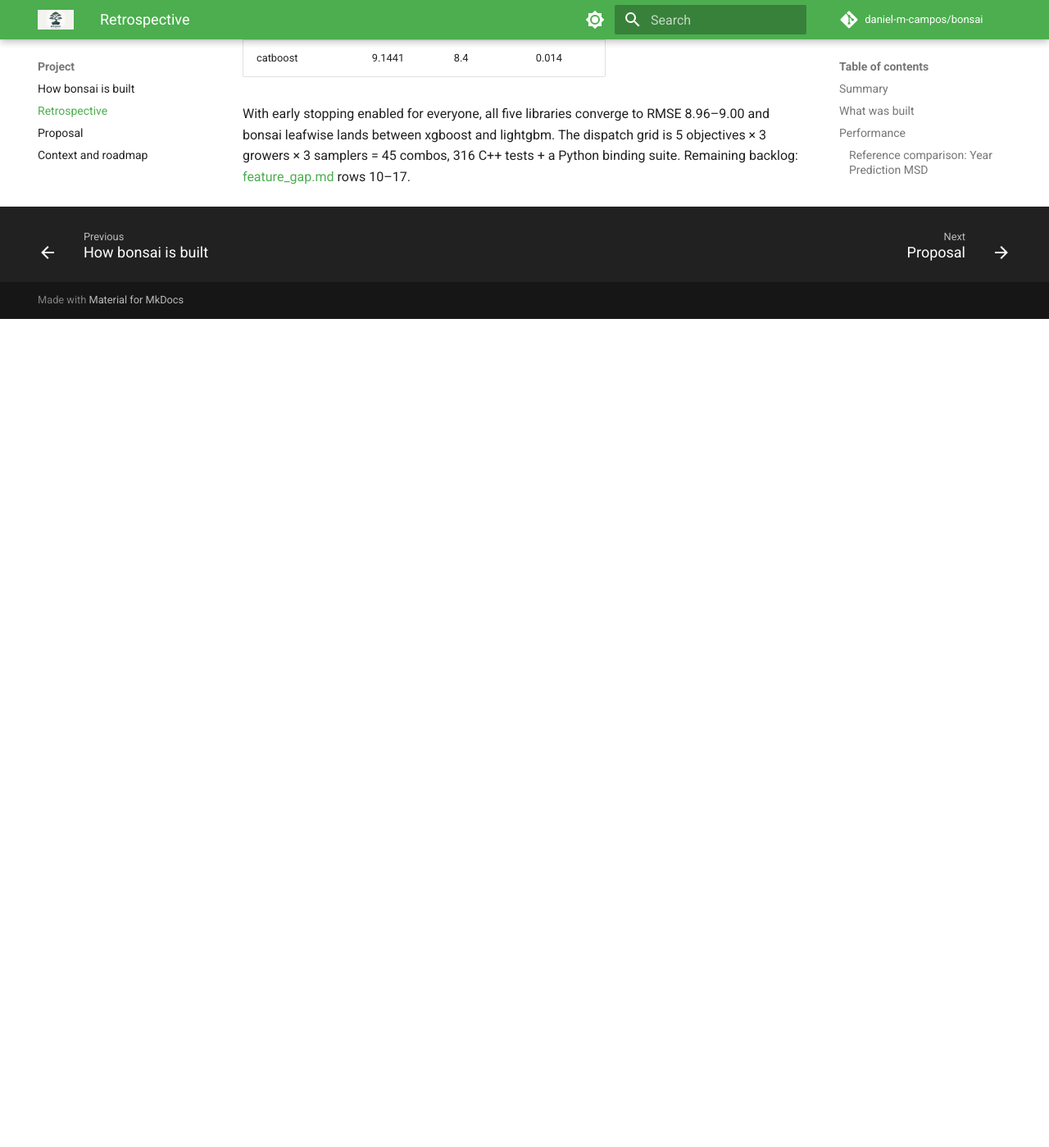
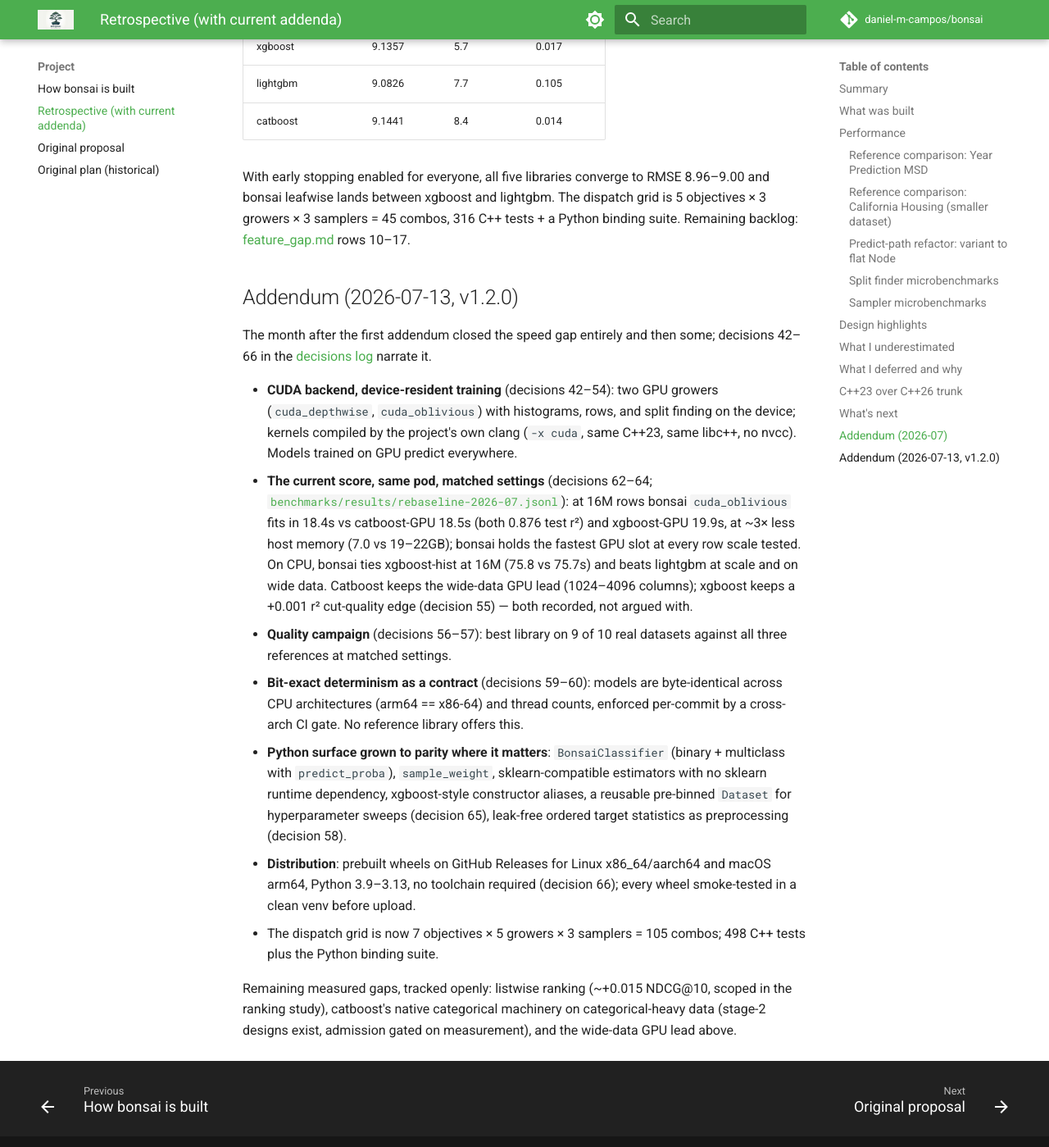
Before and after one commit to daniel-m-campos/bonsai, an MkDocs documentation site: the page built from docs/report.md, in a window 1280 px wide and 1400 px high, scrolled down 7396 px. Shown: the whole window at 82% size. Built offline with MkDocs 1.6.1 and Material for MkDocs 9.7.7, drawn with Linux system fonts in a browser that asks for light colours; comment, search, counter and statistics services are not loaded; before the commit the page ends 7785 px from its top, so only the background shows below that; some of the changed text lies outside the part shown.

Commit message:
docs: bring the Project section up to date — v1.2.0 addendum, historical banners
Claude-Session: https://claude.ai/code/session_01SfgWZ7ftZV7aJJh87NXR72

```diff
--- a/docs/report.md
+++ b/docs/report.md
@@ -5,8 +5,11 @@
 > **This document is a dated snapshot** of the project at MVP completion
 > (git tag `mpcs-submission`). The claims about missing parallelism, two
 > growers, and the speed gap were true then and are preserved as the
-> point-in-time record. For what changed since, jump to the
-> [Addendum](#addendum-2026-07) at the bottom.
+> point-in-time record — every performance number below is historical.
+> For what changed since, see the addenda at the bottom; for current
+> numbers, the [README performance section](../README.md#performance) and
+> the committed runs in [`benchmarks/results/`](../benchmarks/results/)
+> are the living source of truth.
 
 ## Summary
 
@@ -158,15 +161,16 @@ landed, in four tagged pushes (see `git tag -n`):
   subsampled training), early stopping, L1, MAE/Huber/quantile objectives,
   monotone + interaction constraints, DART. Each feature was A/B'd with
   the same knob enabled in xgboost/lightgbm/catboost; tables live in
-  [feature_gap.md](feature_gap.md).
+  [feature_gap.md](https://github.com/daniel-m-campos/bonsai/blob/main/docs/feature_gap.md).
 - **`v0.4.0` — Python bindings** (decision 36): nanobind module,
   sklearn-style `BonsaiRegressor`, models interchangeable with the CLI,
   static libomp so bonsai coexists with xgboost/lightgbm in one process.
 - **Feature importance** (decision 37): split-count + gain, CLI and
   Python surfaces.
 
-Current standing on YearPredictionMSD (200 iters, in-process "native"
-timing like the references; `benchmarks/results/msd_native.*`):
+Standing on YearPredictionMSD as of that addendum (200 iters, in-process
+"native" timing like the references; `benchmarks/results/msd_native.*` —
+historical; see the second addendum below for where things stand now):
 
 | library | rmse | fit_s | predict_s |
 |---|---|---|---|
@@ -180,4 +184,46 @@ With early stopping enabled for everyone, all five libraries converge to
 RMSE 8.96–9.00 and bonsai leafwise lands between xgboost and lightgbm.
 The dispatch grid is 5 objectives × 3 growers × 3 samplers = 45 combos,
 316 C++ tests + a Python binding suite. Remaining backlog:
-[feature_gap.md](feature_gap.md) rows 10–17.
+[feature_gap.md](https://github.com/daniel-m-campos/bonsai/blob/main/docs/feature_gap.md) rows 10–17.
+
+## Addendum (2026-07-13, v1.2.0)
+
+The month after the first addendum closed the speed gap entirely and then
+some; decisions 42–66 in the [decisions log](decisions.md) narrate it.
+
+- **CUDA backend, device-resident training** (decisions 42–54): two GPU
+  growers (`cuda_depthwise`, `cuda_oblivious`) with histograms, rows, and
+  split finding on the device; kernels compiled by the project's own clang
+  (`-x cuda`, same C++23, same libc++, no nvcc). Models trained on GPU
+  predict everywhere.
+- **The current score, same pod, matched settings** (decisions 62–64;
+  [`benchmarks/results/rebaseline-2026-07.jsonl`](../benchmarks/results/rebaseline-2026-07.jsonl)):
+  at 16M rows bonsai `cuda_oblivious` fits in 18.4s vs catboost-GPU 18.5s
+  (both 0.876 test r²) and xgboost-GPU 19.9s, at ~3× less host memory
+  (7.0 vs 19–22GB); bonsai holds the fastest GPU slot at every row scale
+  tested. On CPU, bonsai ties xgboost-hist at 16M (75.8 vs 75.7s) and
+  beats lightgbm at scale and on wide data. Catboost keeps the wide-data
+  GPU lead (1024–4096 columns); xgboost keeps a +0.001 r² cut-quality
+  edge (decision 55) — both recorded, not argued with.
+- **Quality campaign** (decisions 56–57): best library on 9 of 10 real
+  datasets against all three references at matched settings.
+- **Bit-exact determinism as a contract** (decisions 59–60): models are
+  byte-identical across CPU architectures (arm64 == x86-64) and thread
+  counts, enforced per-commit by a cross-arch CI gate. No reference
+  library offers this.
+- **Python surface grown to parity where it matters**: `BonsaiClassifier`
+  (binary + multiclass with `predict_proba`), `sample_weight`,
+  sklearn-compatible estimators with no sklearn runtime dependency,
+  xgboost-style constructor aliases, a reusable pre-binned `Dataset` for
+  hyperparameter sweeps (decision 65), leak-free ordered target statistics
+  as preprocessing (decision 58).
+- **Distribution**: prebuilt wheels on GitHub Releases for Linux
+  x86_64/aarch64 and macOS arm64, Python 3.9–3.13, no toolchain required
+  (decision 66); every wheel smoke-tested in a clean venv before upload.
+- The dispatch grid is now 7 objectives × 5 growers × 3 samplers = 105
+  combos; 498 C++ tests plus the Python binding suite.
+
+Remaining measured gaps, tracked openly: listwise ranking (~+0.015
+NDCG@10, scoped in the ranking study), catboost's native categorical
+machinery on categorical-heavy data (stage-2 designs exist, admission
+gated on measurement), and the wide-data GPU lead above.
--- a/mkdocs.yml
+++ b/mkdocs.yml
@@ -108,6 +108,6 @@ nav:
       - Decisions log: decisions.md
   - Project:
       - How bonsai is built: about.md
-      - Retrospective: report.md
-      - Proposal: proposal.md
-      - Context and roadmap: context.md
+      - Retrospective (with current addenda): report.md
+      - Original proposal: proposal.md
+      - Original plan (historical): context.md
```
Also changed, not shown: docs/context.md (+6 -4 lines).
